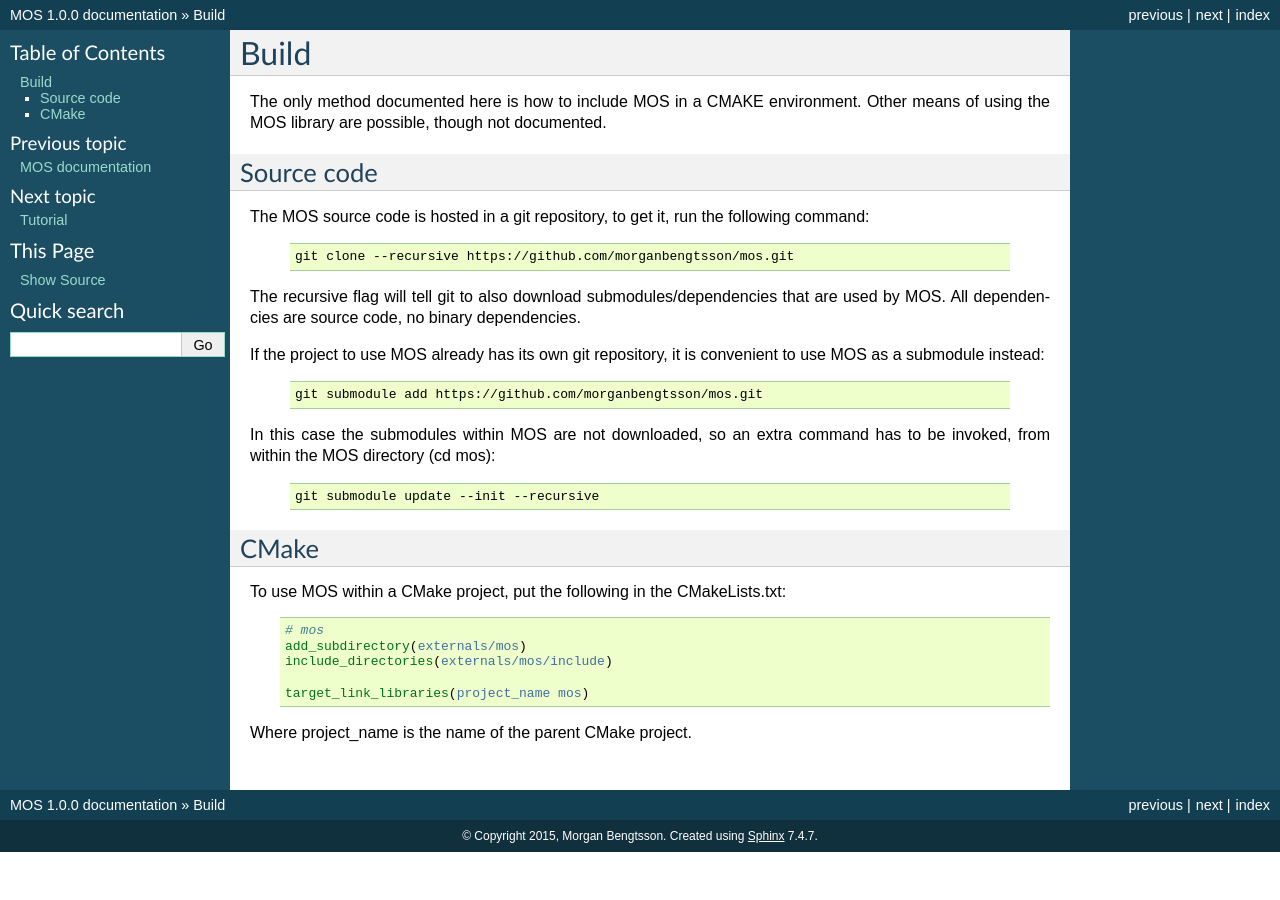
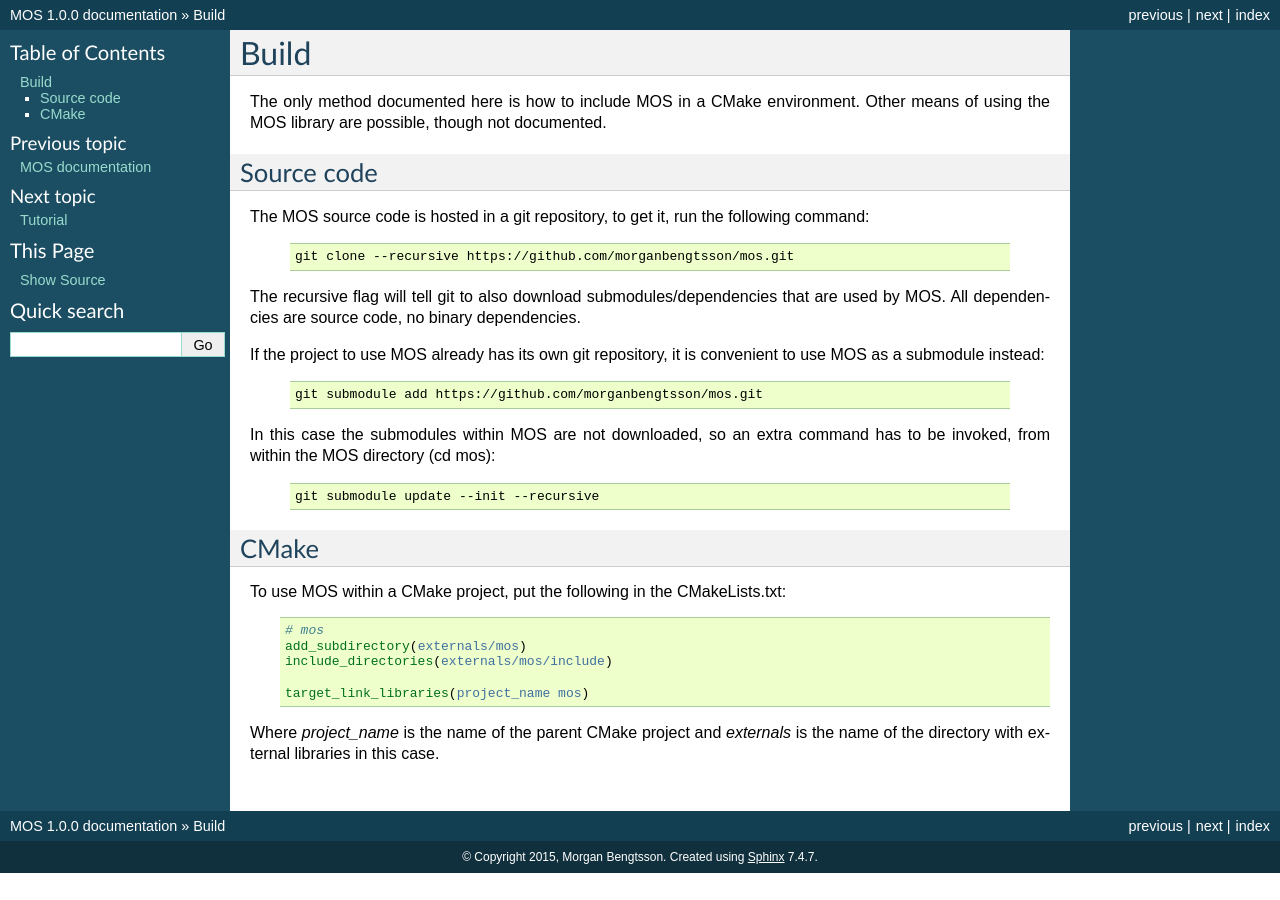
Before and after one commit to morganbengtsson/mos, a Sphinx documentation site: the page built from doc/source/build.rst, in a window 1280 px wide. Built offline with Sphinx 7.4.7, drawn with Linux system fonts in a browser that asks for light colours.

Commit message:
Documentation.

```diff
--- a/doc/source/build.rst
+++ b/doc/source/build.rst
@@ -2,7 +2,7 @@
 Build
 =====
 
-The only method documented here is how to include MOS in a CMAKE environment.
+The only method documented here is how to include MOS in a CMake environment.
 Other means of using the MOS library are possible, though not documented.
 
 Source code
@@ -44,4 +44,5 @@ To use MOS within a CMake project, put the following in the CMakeLists.txt:
 
 	target_link_libraries(project_name mos)
 
-Where project_name is the name of the parent CMake project.
+Where *project_name* is the name of the parent CMake project and *externals*
+is the name of the directory with external libraries in this case.
```
